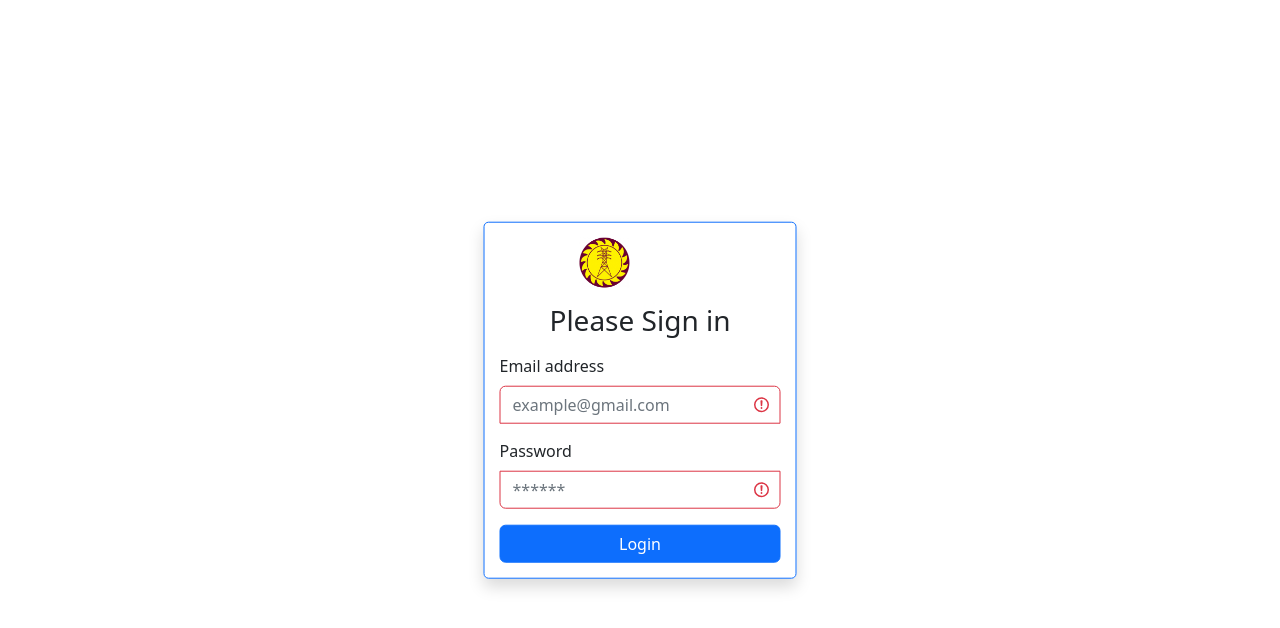
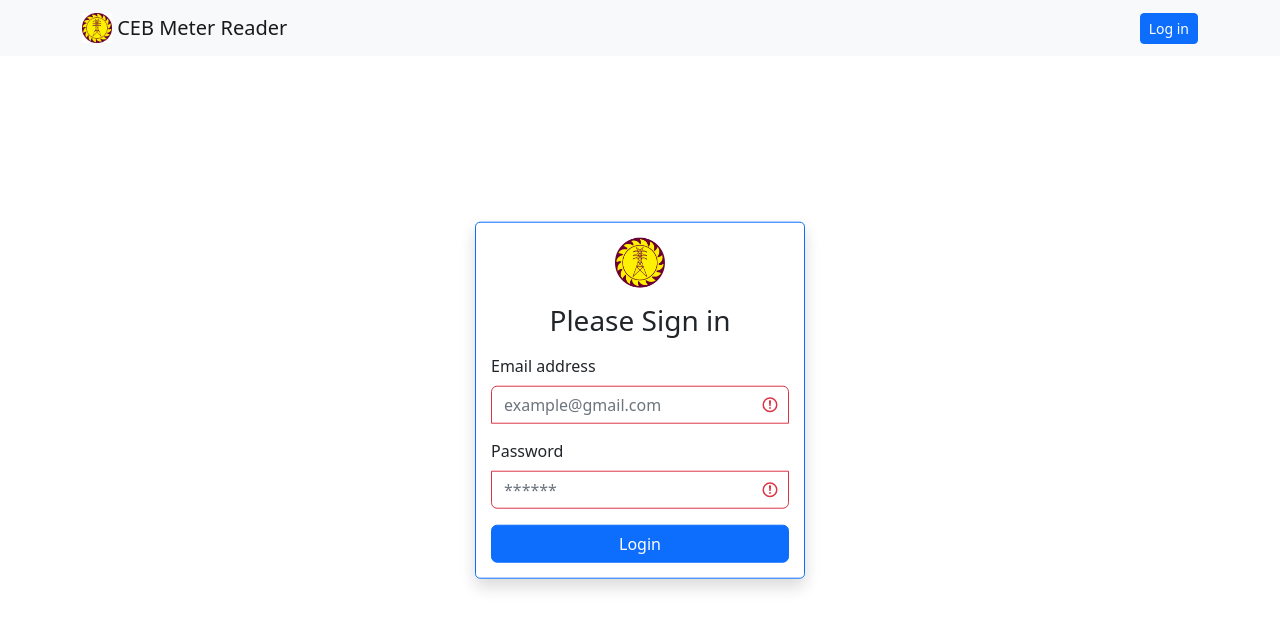
Before and after one commit to Janith-Umeda/cebmrsys, a Next.js app: page /login in a window 1280 px wide. Shown: the top 628 px of the page. Built offline with nearby package versions, Linux system fonts and the light colour scheme.

Commit message:
next api deleted

```diff
--- a/components/toast.jsx
+++ b/components/toast.jsx
@@ -1,6 +1,6 @@
 import Image from "next/image";
-import { useState } from "react";
-import { Toast } from "react-bootstrap";
+import { useEffect, useState } from "react";
+import { Toast, ToastContainer } from "react-bootstrap";
 
 export default function AlertToast({type,msg}){
 
@@ -19,7 +19,8 @@ export default function AlertToast({type,msg}){
     }
 
     return(
-        <Toast show={show} onClose={()=>setShow(!show)} bg={alertType} >
+        <ToastContainer position="top-end" className="p-3 mt-5">
+            <Toast show={show} onClose={()=>setShow(!show)} bg={alertType}>
                 <Toast.Header>
                     <Image
                         src="/ceb.png"
@@ -33,5 +34,6 @@ export default function AlertToast({type,msg}){
                 </Toast.Header>
                 <Toast.Body>{msg}</Toast.Body>
             </Toast>
+        </ToastContainer>
     );
 }
--- a/pages/login/index.jsx
+++ b/pages/login/index.jsx
@@ -1,4 +1,5 @@
 import HeadwTitle from "@/components/head";
+import NavBar from "@/components/navbar";
 import AlertToast from "@/components/toast";
 import { URLSearchParams } from "next/dist/compiled/@edge-runtime/primitives/url";
 import Image from "next/image";
@@ -65,17 +66,20 @@ function LPage(){
     return(
         <>
         <main>
-            <div className="form-signin shadow position-absolute top-50 start-50 translate-middle">
+            <NavBar />
+            <div className="form-signin w-100 shadow position-absolute top-50 start-50 translate-middle">
                 <Form validated>
+                    <div className="login-sec-top">
                         <Image
-                        className="img-fluid mb-3 sgnimg"
+                            className="img-fluid mb-3"
                             width={50}
                             height={50}
                             src="/ceb.png"
                             alt="cebLogo"
 
                         />
-                    <h2 className="h3 text-center mb-3 fw-normal">Please Sign in</h2>
+                        <h2 className="h3 mb-3 fw-normal">Please Sign in</h2>
+                    </div>
                     <Form.Group className="mb-3" controlId="formBasicEmail">
                         <Form.Label>Email address</Form.Label>
                         <Form.Control
--- a/pages/readerboard/index.jsx
+++ b/pages/readerboard/index.jsx
@@ -62,10 +62,12 @@ function RBoard(){
 
 
     return (
+        <>
+        <NavBar logoutTrigger={()=>setLogout(true)} userName={userData?.data.username} />
         <main className="container">
-            <NavBar logoutTrigger={()=>setLogout(true)} userName={userData?.data.username} />
             <EntryField />
         </main>
+        </>
     )
 }
 
--- a/styles/signin.css
+++ b/styles/signin.css
@@ -5,8 +5,11 @@
     border-radius: 5px;
 }
 
-.sgnimg{
-    margin-left: 80px;
+.login-sec-top{
+    display: flex;
+    align-items: center;
+    justify-content: center;
+    flex-direction: column;
 }
 
 .form-signin .form-floating:focus-within {
```
Lines whose indentation alone changed are shown as unchanged.
